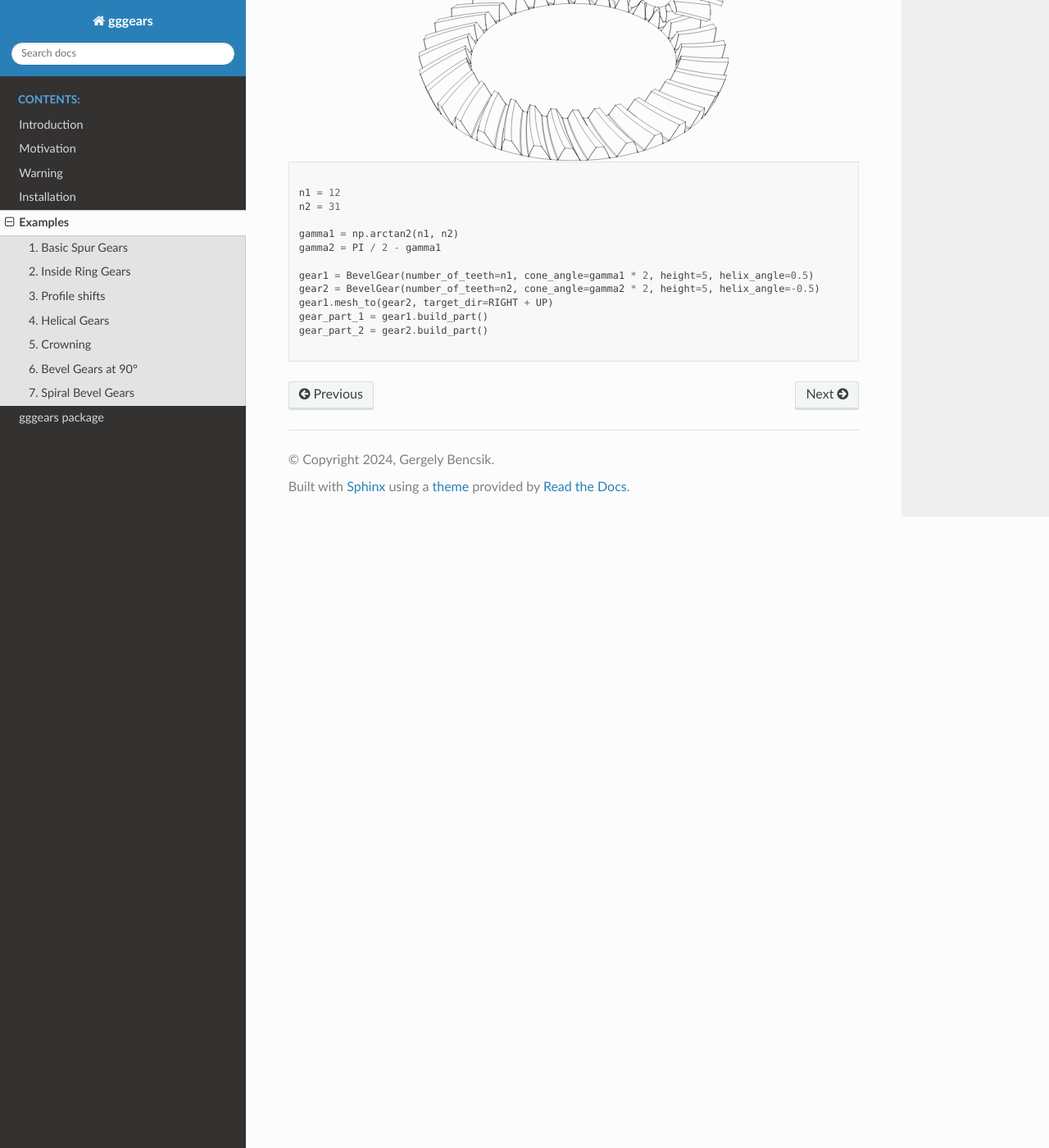
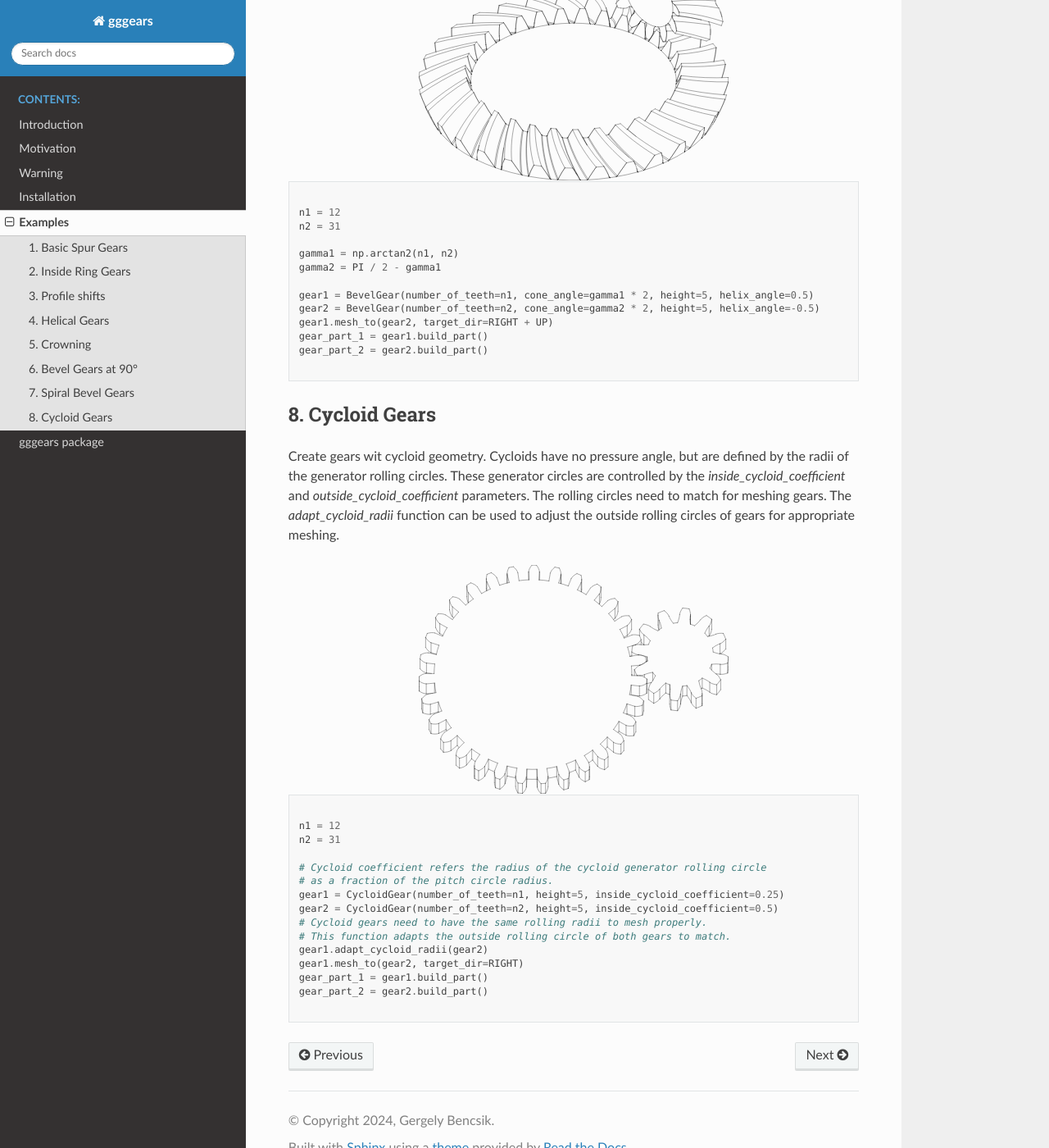
Before and after one commit to GarryBGoode/gggears, a Sphinx documentation site: the page built from docs/source/examples.rst, in a window 1280 px wide and 1400 px high, scrolled down 4521 px. Shown: the whole window at 82% size. Built offline with Sphinx 7.4.7 and the Read the Docs theme 3.1.0, drawn with Linux system fonts in a browser that asks for light colours; formulas are drawn with MathJax 3.

Commit message:
Added cycloid example

```diff
--- a/docs/source/examples.py
+++ b/docs/source/examples.py
@@ -148,4 +148,26 @@ gear_part_2 = gear2.build_part()
 # [Ex. 7]
 write_svg(Compound([gear_part_1, gear_part_2]), viewpos=(0, -100, 70))
 
+
+##########################################
+# 8. Cycloid Gears
+# [Ex. 8]
+
+n1 = 12
+n2 = 31
+
+# Cycloid coefficient refers the radius of the cycloid generator rolling circle
+# as a fraction of the pitch circle radius.
+gear1 = CycloidGear(number_of_teeth=n1, height=5, inside_cycloid_coefficient=0.25)
+gear2 = CycloidGear(number_of_teeth=n2, height=5, inside_cycloid_coefficient=0.5)
+# Cycloid gears need to have the same rolling radii to mesh properly.
+# This function adapts the outside rolling circle of both gears to match.
+gear1.adapt_cycloid_radii(gear2)
+gear1.mesh_to(gear2, target_dir=RIGHT)
+gear_part_1 = gear1.build_part()
+gear_part_2 = gear2.build_part()
+
+# [Ex. 8]
+write_svg(Compound([gear_part_1, gear_part_2]), viewpos=(0, -20, 70))
+
 # show(gear_part_1, gear_part_2)
--- a/docs/source/examples.rst
+++ b/docs/source/examples.rst
@@ -118,3 +118,18 @@ Spiral bevel gears are under development, but you can already create them with t
 .. literalinclude:: examples.py
     :start-after: [Ex. 7]
     :end-before: [Ex. 7]
+
+8. Cycloid Gears
+---------------------
+
+Create gears wit cycloid geometry. Cycloids have no pressure angle, but are defined by the radii of the generator rolling circles.
+These generator circles are controlled by the `inside_cycloid_coefficient` and `outside_cycloid_coefficient` parameters.
+The rolling circles need to match for meshing gears.
+The `adapt_cycloid_radii` function can be used to adjust the outside rolling circles of gears for appropriate meshing.
+
+.. image:: assets/general_ex8.svg
+    :align: center
+
+.. literalinclude:: examples.py
+    :start-after: [Ex. 8]
+    :end-before: [Ex. 8]
```
Also changed, not shown: docs/source/assets/general_ex8.svg (added).
